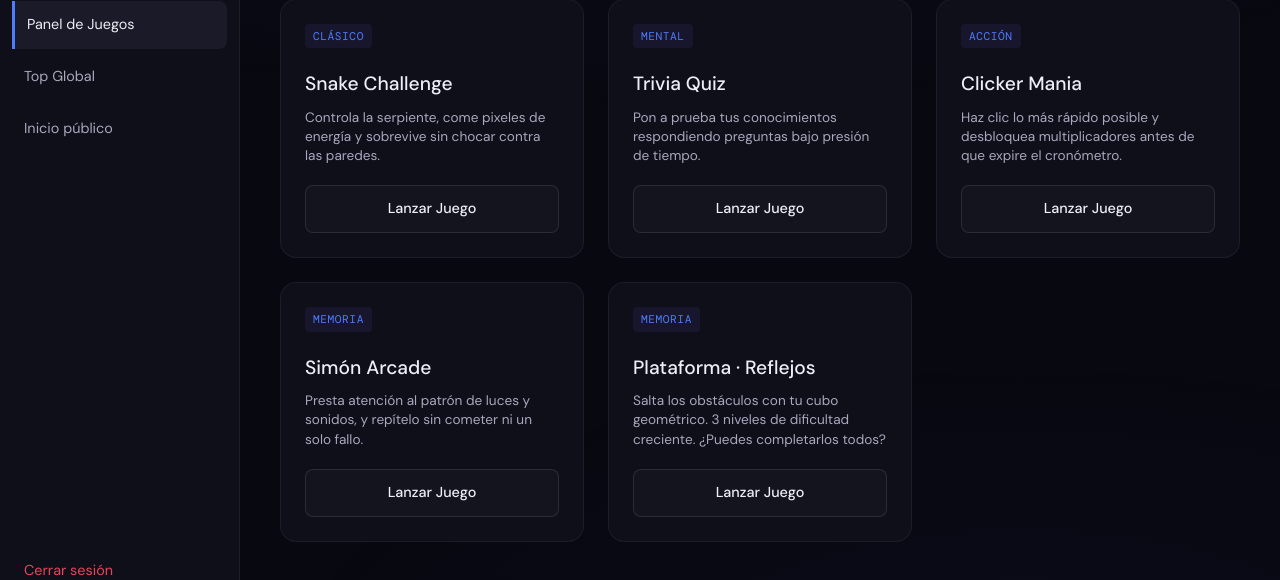
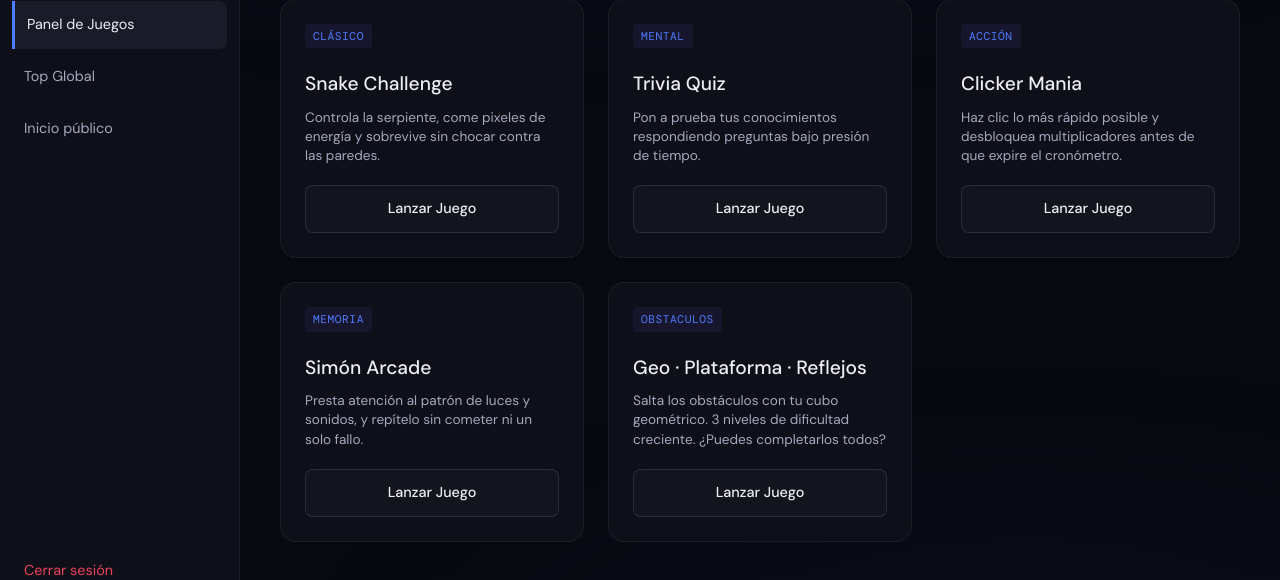
Before and after one commit to elshoto2000/VideoGames, a Flask app: template templates/dashboard.html in a window 1280 px wide. Shown: the part 206-786 px from the top of the page. Run offline with Flask 3, Linux system fonts and the light colour scheme; the template is opened without the code that fills it, so the values that code supplies are empty.

Commit message:
Update dashboard.html

```diff
--- a/templates/dashboard.html
+++ b/templates/dashboard.html
@@ -428,9 +428,9 @@
             </div>
 
              <div class="card-juego">
-                <div class="cj-meta"><span class="cj-badge">Memoria</span></div>
+                <div class="cj-meta"><span class="cj-badge">Obstaculos</span></div>
                 <div class="cj-body">
-                    <h3>Plataforma · Reflejos</h3>
+                    <h3>Geo · Plataforma · Reflejos</h3>
                     <p>Salta los obstáculos con tu cubo geométrico. 3 niveles de dificultad creciente. ¿Puedes completarlos todos?</p>
                 </div>
                 <a href="/juego/geo" class="btn-jugar-dash">Lanzar Juego</a>
```
